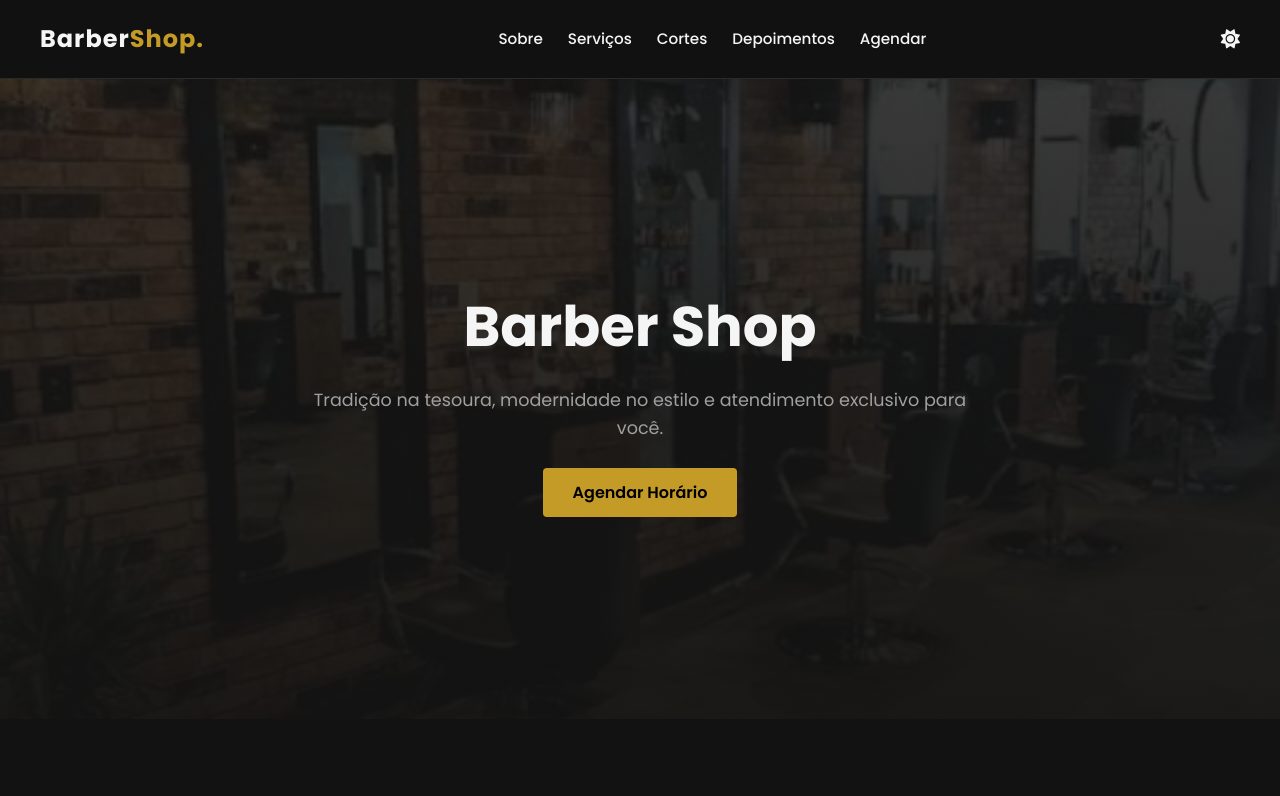
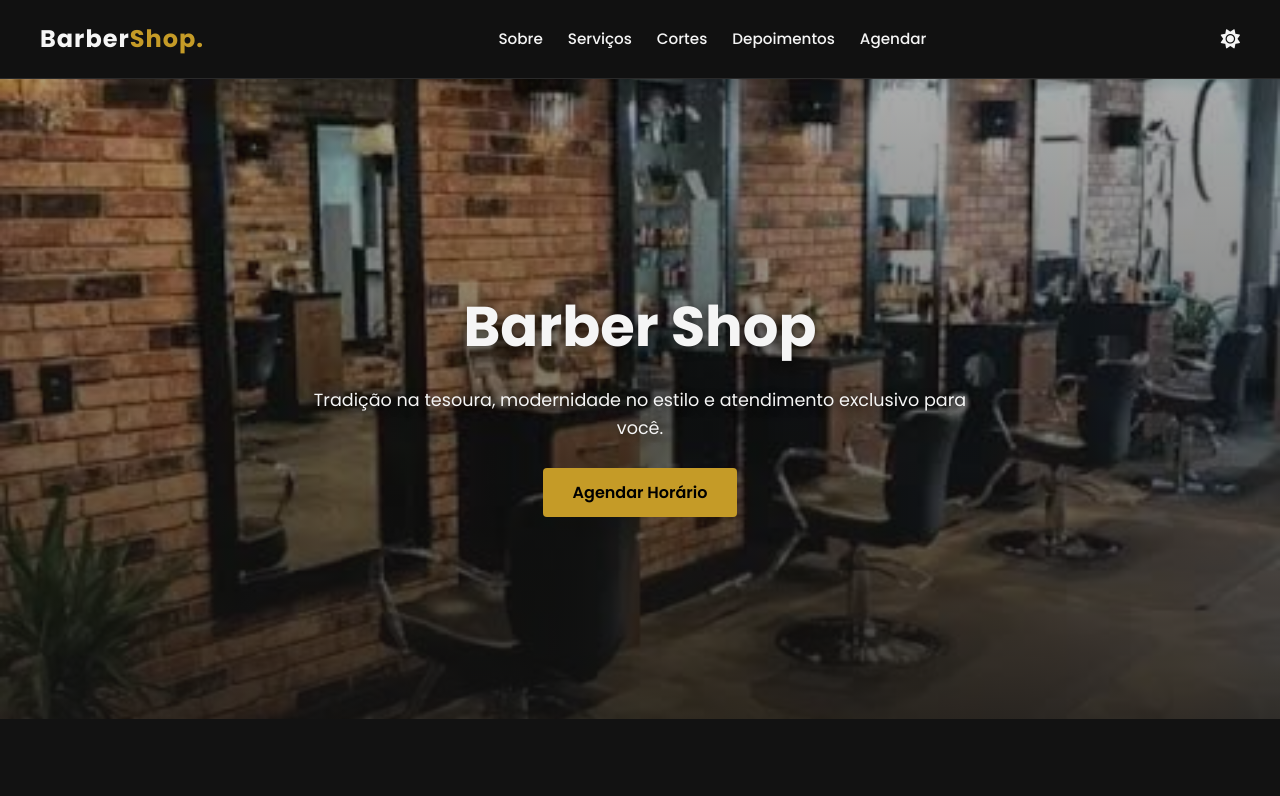
Before and after one commit to Jota-Jota-Jeral-Junto/BarbeariaImaginaria, a plain HTML site: page index.html in a window 1280 px wide. Shown: the top 796 px of the page. Drawn offline with nearby package versions, Linux system fonts and the light colour scheme.

Commit message:
alteração de banner

```diff
--- a/estilo.css
+++ b/estilo.css
@@ -167,7 +167,6 @@ a {
     width: 100%;
     height: 100%;
     object-fit: cover;
-    opacity: 0.25;
 }
 
 .hero-overlay {
@@ -176,7 +175,7 @@ a {
     left: 0;
     width: 100%;
     height: 100%;
-    background: linear-gradient(180deg, rgba(18,18,18,0.4) 0%, rgba(18,18,18,0.85) 100%);
+    background: linear-gradient(180deg, rgba(18,18,18,0.35) 0%, rgba(18,18,18,0.55) 55%, rgba(18,18,18,0.85) 100%);
     z-index: 1;
 }
 
@@ -206,12 +205,14 @@ a {
 .hero-content h1 {
     font-size: 3.5rem;
     margin-bottom: 15px;
+    text-shadow: 0 2px 12px rgba(0, 0, 0, 0.6);
 }
 
 .hero-content .subtitle {
-    color: var(--text-muted);
+    color: var(--text);
     font-size: 1.1rem;
     margin-bottom: 25px;
+    text-shadow: 0 2px 10px rgba(0, 0, 0, 0.6);
 }
 
 .btn, .contato-btn {
```
